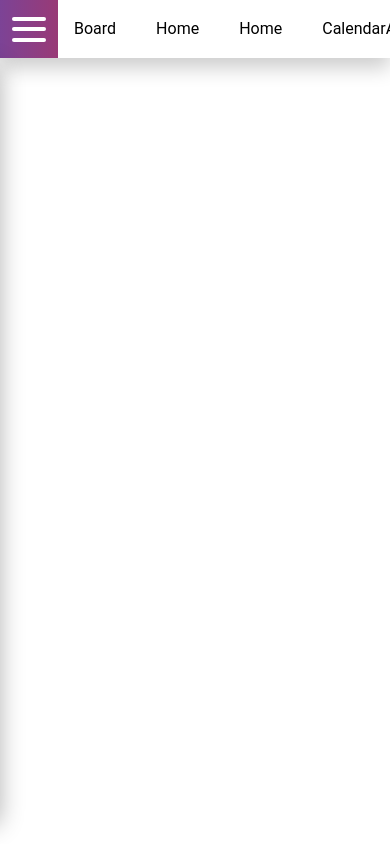
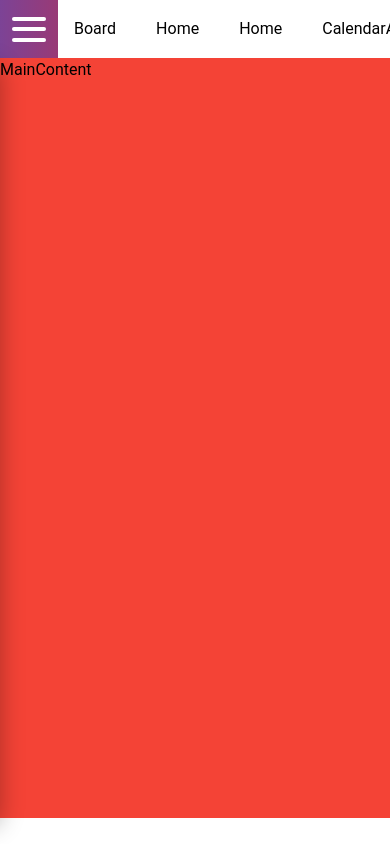
Before and after one commit to MiguelMR86/TaskHub, a React (Vite) app: page / in a window 390 px wide. Shown: the top 844 px of the page. Built offline with nearby package versions, Linux system fonts and the light colour scheme; a web font is replaced by a local one.

Commit message:
Nav update ( Pending Media query )

```diff
--- /dev/null
+++ b/src/components/TaskManager/Main/MainContent.jsx
@@ -0,0 +1,9 @@
+import React from 'react'
+
+function MainContent() {
+  return (
+    <div className=' bg-red-500 h-[90vh]'>MainContent</div>
+  )
+}
+
+export default MainContent
--- a/src/components/TaskManager/TaskManager.jsx
+++ b/src/components/TaskManager/TaskManager.jsx
@@ -1,15 +1,16 @@
 import React from 'react'
 import SideBar from './Side/SideBar'
 import NavBar from './Nav/NavBar'
-
+import MainContent from './Main/MainContent'
 function TaskManager() {
   return (
-    <>
+    <div className='h-screen'>
       <div  className='flex shadow-[0_10px_20px_rgba(0,0,0,.2)]'>
         <SideBar />
         <NavBar />
       </div>
-    </>
+      <MainContent />
+    </div>
   )
 }
 
--- a/tailwind.config.js
+++ b/tailwind.config.js
@@ -17,6 +17,9 @@ module.exports = withMT({
           "100%": {transform: "rotate(360deg)"},
         },
       },
+      screens: {
+        'lg': '580px',
+      },
     },
   },
   plugins: [],
```
